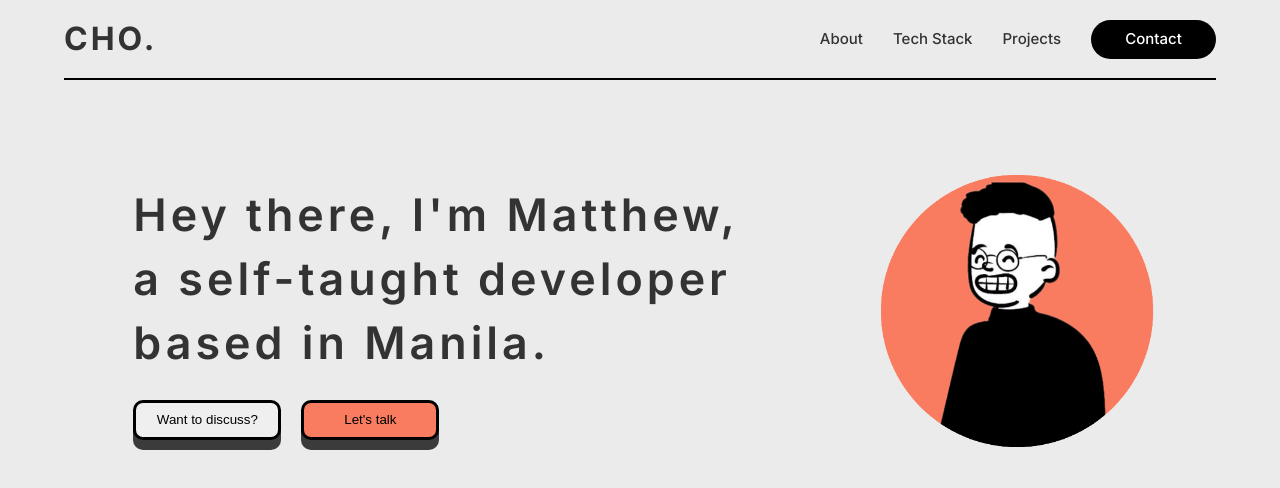
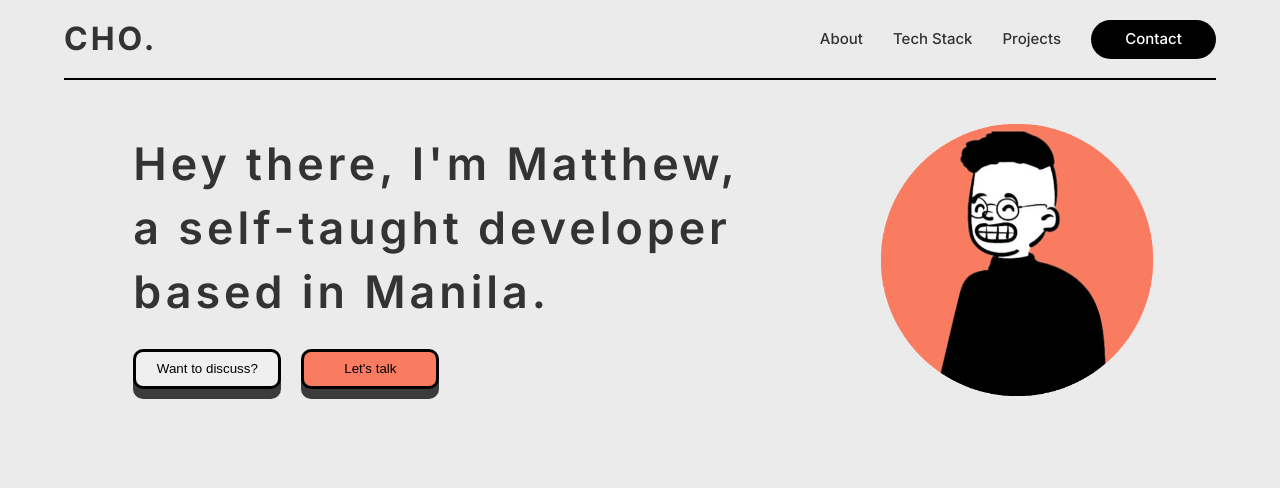
Before and after one commit to choMatt/Portfolio, a React (Vite) app: page / in a window 1280 px wide. Shown: the top 488 px of the page. Built offline with nearby package versions, Linux system fonts and the light colour scheme.

Commit message:
added media query

```diff
--- a/src/styles/global.css
+++ b/src/styles/global.css
@@ -48,3 +48,9 @@
     display: flex;
     justify-content: center;
   }
+
+  @media (min-width: 769px){
+    main{
+      padding-top:0px;
+    }
+  }
```
